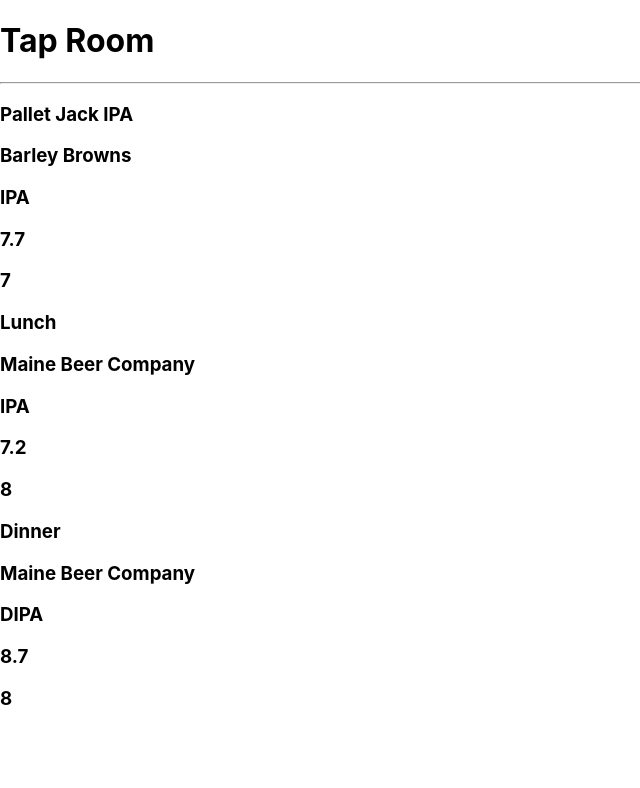
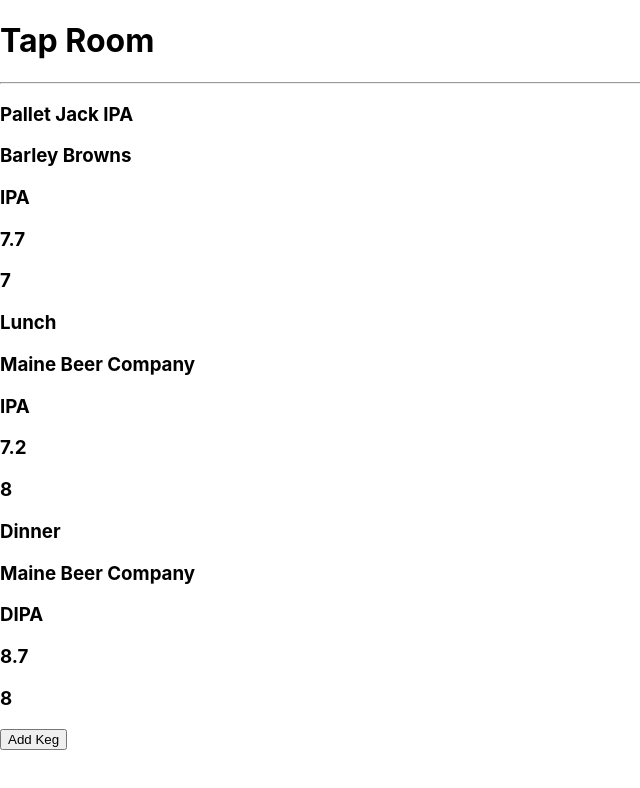
Before and after one commit to colchapm/tap-room, a React (Create React App) app: page / in a window 1280 px wide. Shown: the top 788 px of the page, without its empty margins (0-640 px from the left). Built offline with nearby package versions, Linux system fonts and the light colour scheme.

Commit message:
add KegControl component and local state

```diff
--- a/src/components/App.js
+++ b/src/components/App.js
@@ -1,12 +1,12 @@
 import React from "react";
 import Header from "./Header";
-import KegList from "./KegList";
+import KegControl from "./KegControl";
 
 function App() {
   return (
   <React.Fragment>
     <Header />
-    <KegList />
+    <KegControl />
   </React.Fragment>
   );
 }
--- a/src/components/KegControl.js
+++ b/src/components/KegControl.js
@@ -1,4 +1,6 @@
 import React from 'react';
+import NewKegForm from './NewKegForm';
+import KegList from './KegList';
 
 
 class KegControl extends React.Component {
@@ -9,5 +11,32 @@
     };
   }
 
+  handleClick = () => {
+    this.setState(prevState => ({
+      formVisibleOnPage: !prevState.formVisibleOnPage
+    }));
+  }
+
+  render(){
+    let currentlyVisibleState = null;
+    let buttonText = null;
+    if (this.state.formVisibleOnPage) {
+      currentlyVisibleState = <NewKegForm />;
+      buttonText = "Return to Keg List";
+    } else {
+      currentlyVisibleState = <KegList />;
+      buttonText = "Add Keg";
+
+    }
+    return (
+      <React.Fragment>
+        {currentlyVisibleState}
+        <button onClick={this.handleClick}>{buttonText}</button>
+      </React.Fragment>
+    );
+  }
+
 
 }
+
+export default KegControl;
--- a/src/components/NewKegForm.js
+++ b/src/components/NewKegForm.js
@@ -0,0 +1,11 @@
+import React from "react";
+
+function NewKegForm(props){
+  return (
+    <React.Fragment>
+      <h3>placeholder form</h3>
+    </React.Fragment>
+  );
+}
+
+export default NewKegForm;
```
